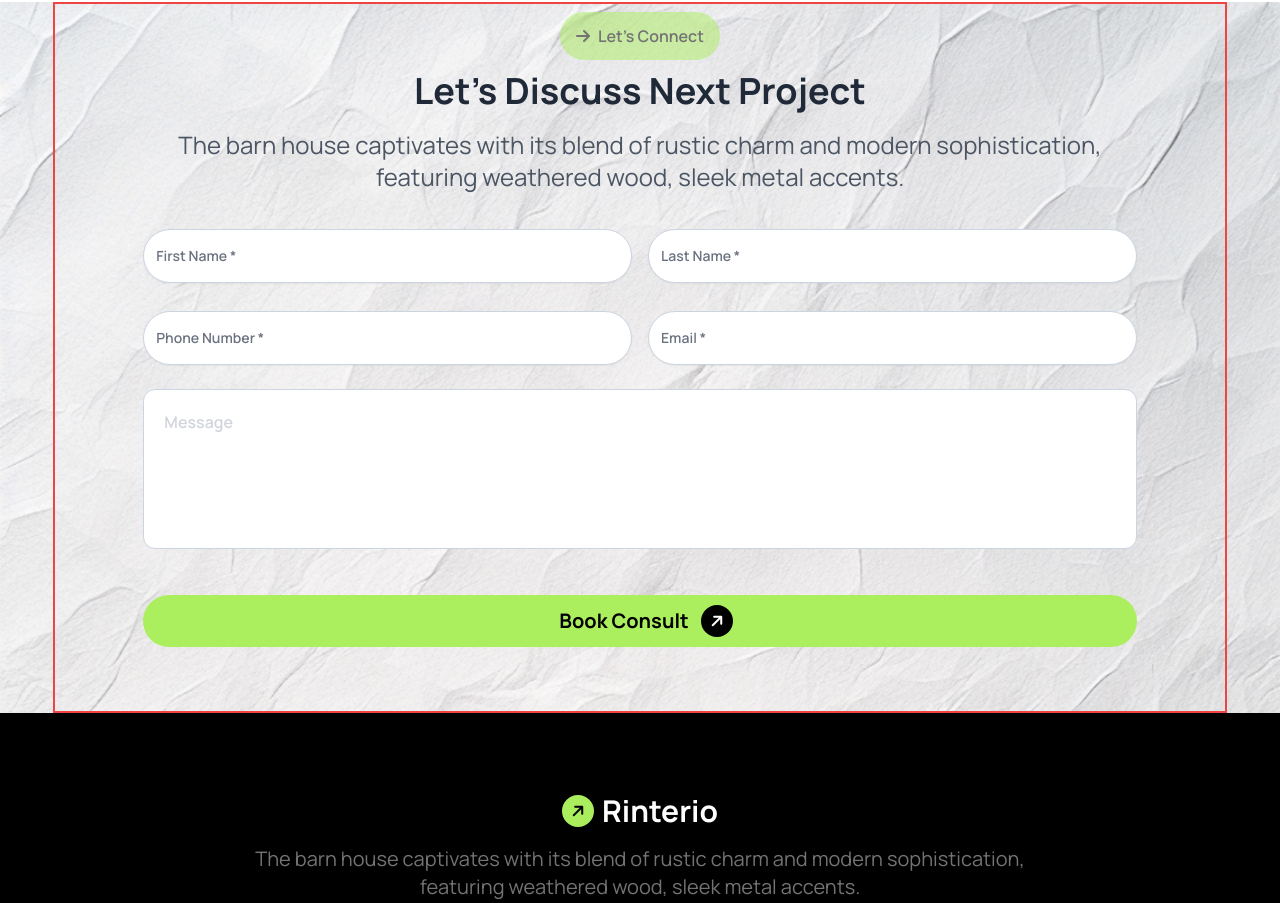
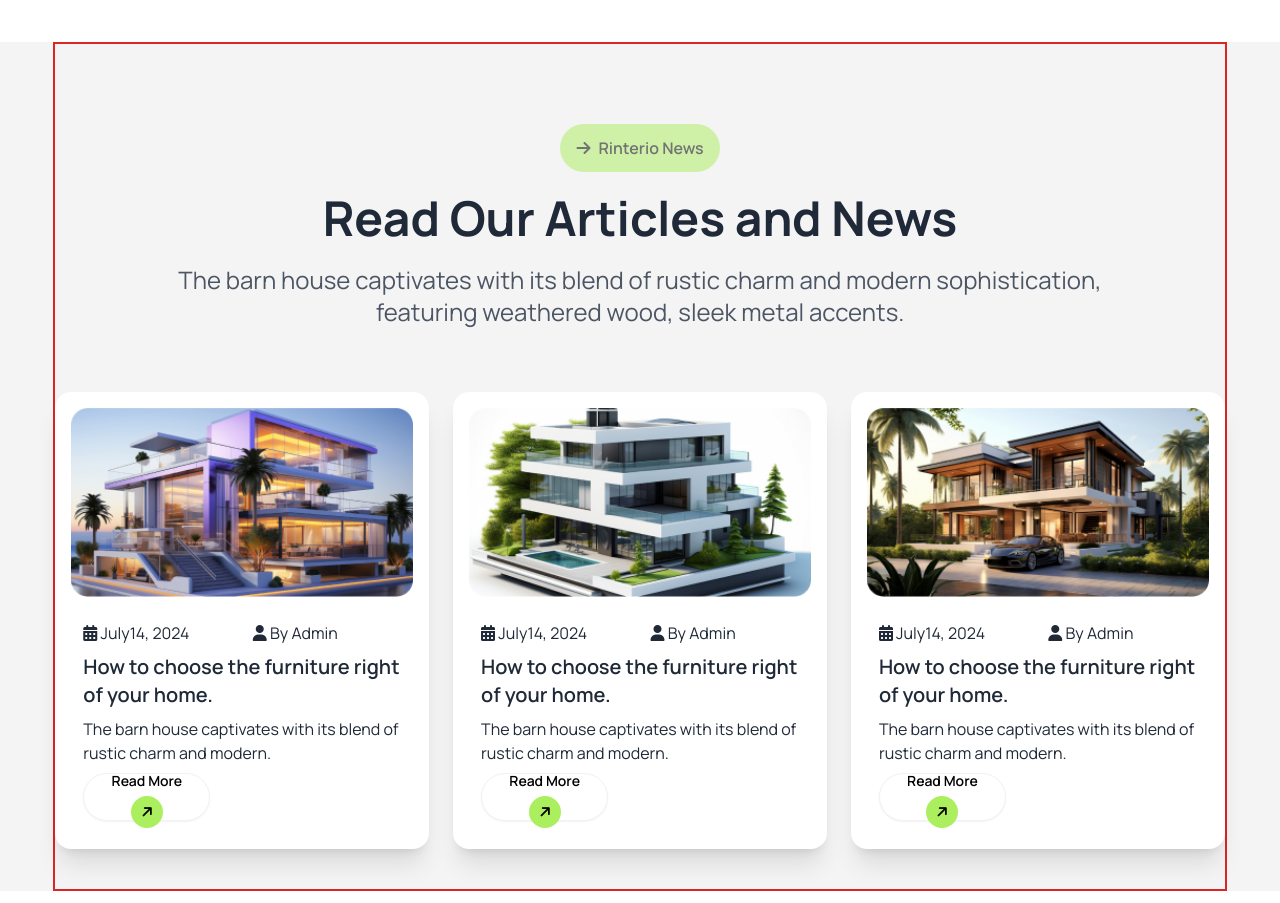
Before and after one commit to AbuBakkarSiddique007/R-Interior-Architecture-Landing-Page, a plain HTML site: page index.html in a window 1280 px wide. Shown: the part 6582-7485 px from the top of the page. Drawn offline with nearby package versions, Linux system fonts and the light colour scheme.

Commit message:
Update: Read our articles section

```diff
--- a/index.html
+++ b/index.html
@@ -672,7 +672,125 @@
 
 
         <!-- Read Our Articles and News section  -->
-        <section>
+        <section class="bg-[#f4f4f4]">
+
+            <div class="w-11/12 border-2 border-red-600 mx-auto my-20">
+
+                <div class="flex flex-col justify-center items-center my-16 ">
+
+                    <button
+                        class="text-nav_menu_three font-semibold my-4 px-4 py-3 bg-btn_bg rounded-3xl flex justify-center items-center">
+                        <i class="fa-solid fa-arrow-right mr-2"></i> <span>Rinterio News</span>
+                    </button>
+
+                    <h1 class="text-5xl font-bold text-gray-800 leading-tight text-center">
+                        Read Our Articles and News
+                    </h1>
+
+                    <p class="text-2xl text-gray-600 mt-4 text-center">
+                        The barn house captivates with its blend of rustic charm and modern sophistication, <br>
+                        featuring
+                        weathered wood, sleek metal accents.
+                    </p>
+                </div>
+
+
+                <!-- cards section  -->
+                <div class="grid grid-cols-1 md:grid-cols-2 lg:grid-cols-3 gap-6 mb-10">
+
+                    <!-- card -1  -->
+                    <div class="card bg-base-100 shadow-xl p-4">
+                        <figure class="rounded-lg">
+                            <img class="w-full" src="./assets/article1.png" alt="Shoes" />
+                        </figure>
+                        <div class="card-body p-3 mt-3">
+                            <div class="flex justify-center items-center">
+                                <p>
+                                    <i class="fa-solid fa-calendar-days"></i> <span>July14, 2024</span>
+                                </p>
+                                <p>
+                                    <i class="fa-solid fa-user"></i> <span>
+                                        By Admin
+                                    </span>
+                                </p>
+                            </div>
+                            <h2 class="card-title">
+                                How to choose the furniture right of your home.
+
+                            </h2>
+                            <p>The barn house captivates with its blend of rustic charm and modern. </p>
+
+                            <button class="text-black font-semibold bg-white btn w-2/5 rounded-full">
+                                <span>Read More</span> <i
+                                    class="fa-solid fa-arrow-up rotate-45 w-8 h-8 rounded-full flex justify-center text-black bg-[#ABEF5F] items-center  bg-btn-bg p-3"></i>
+                            </button>
+
+                        </div>
+                    </div>
+
+                    <!-- card -2  -->
+                    <div class="card bg-base-100 shadow-xl p-4">
+                        <figure class="rounded-lg">
+                            <img class="w-full" src="./assets/article2.png" alt="Shoes" />
+                        </figure>
+                        <div class="card-body p-3 mt-3">
+                            <div class="flex justify-center items-center">
+                                <p>
+                                    <i class="fa-solid fa-calendar-days"></i> <span>July14, 2024</span>
+                                </p>
+                                <p>
+                                    <i class="fa-solid fa-user"></i> <span>
+                                        By Admin
+                                    </span>
+                                </p>
+                            </div>
+                            <h2 class="card-title">
+                                How to choose the furniture right of your home.
+
+                            </h2>
+                            <p>The barn house captivates with its blend of rustic charm and modern. </p>
+
+                            <button class="text-black font-semibold bg-white btn w-2/5 rounded-full">
+                                <span>Read More</span> <i
+                                    class="fa-solid fa-arrow-up rotate-45 w-8 h-8 rounded-full flex justify-center text-black bg-[#ABEF5F] items-center  bg-btn-bg p-3"></i>
+                            </button>
+
+
+                        </div>
+                    </div>
+
+                    <!-- card -3  -->
+                    <div class="card bg-base-100 shadow-xl p-4">
+                        <figure class="rounded-lg">
+                            <img class="w-full" src="./assets/article3.png" alt="Shoes" />
+                        </figure>
+                        <div class="card-body p-3 mt-3">
+                            <div class="flex justify-center items-center">
+                                <p>
+                                    <i class="fa-solid fa-calendar-days"></i> <span>July14, 2024</span>
+                                </p>
+                                <p>
+                                    <i class="fa-solid fa-user"></i> <span>
+                                        By Admin
+                                    </span>
+                                </p>
+                            </div>
+                            <h2 class="card-title">
+                                How to choose the furniture right of your home.
+
+                            </h2>
+                            <p>The barn house captivates with its blend of rustic charm and modern. </p>
+
+                            <button class="text-black font-semibold bg-white btn w-2/5 rounded-full">
+                                <span>Read More</span> <i
+                                    class="fa-solid fa-arrow-up rotate-45 w-8 h-8 rounded-full flex justify-center text-black bg-[#ABEF5F] items-center  bg-btn-bg p-3"></i>
+                            </button>
+                        </div>
+                    </div>
+
+                </div>
+            </div>
+
         </section>
 
 
```
